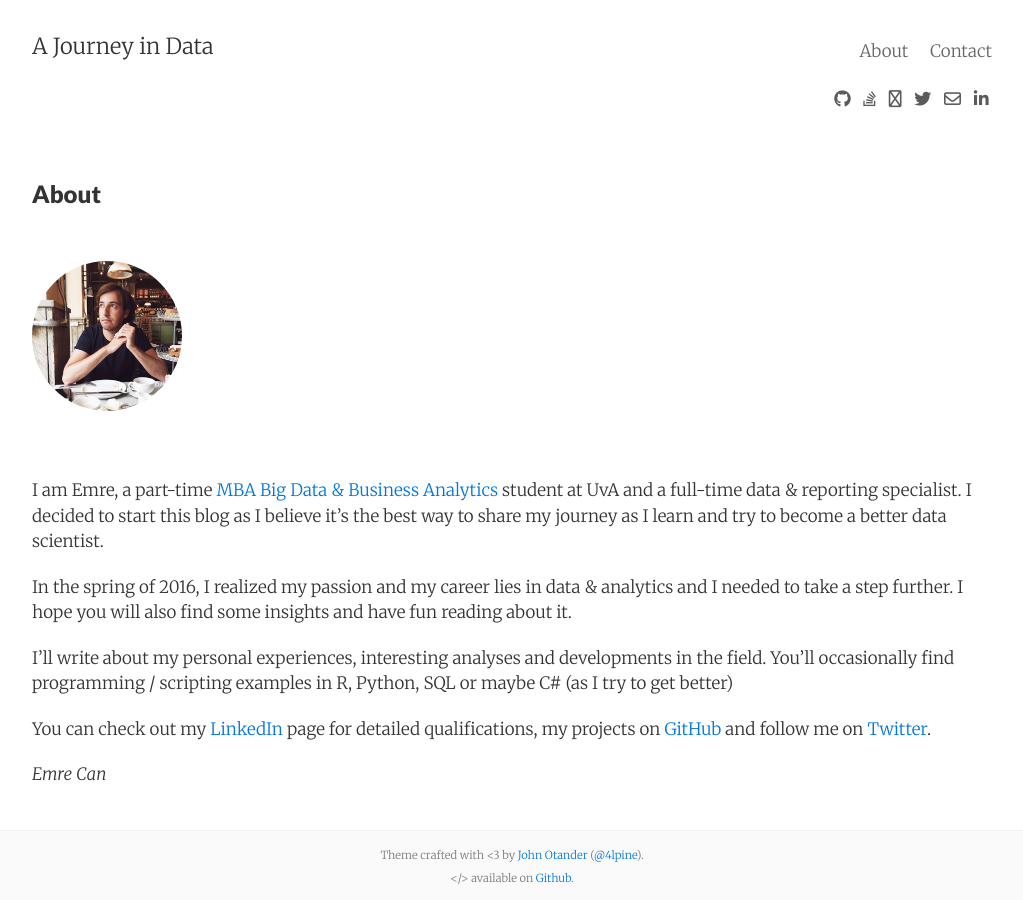
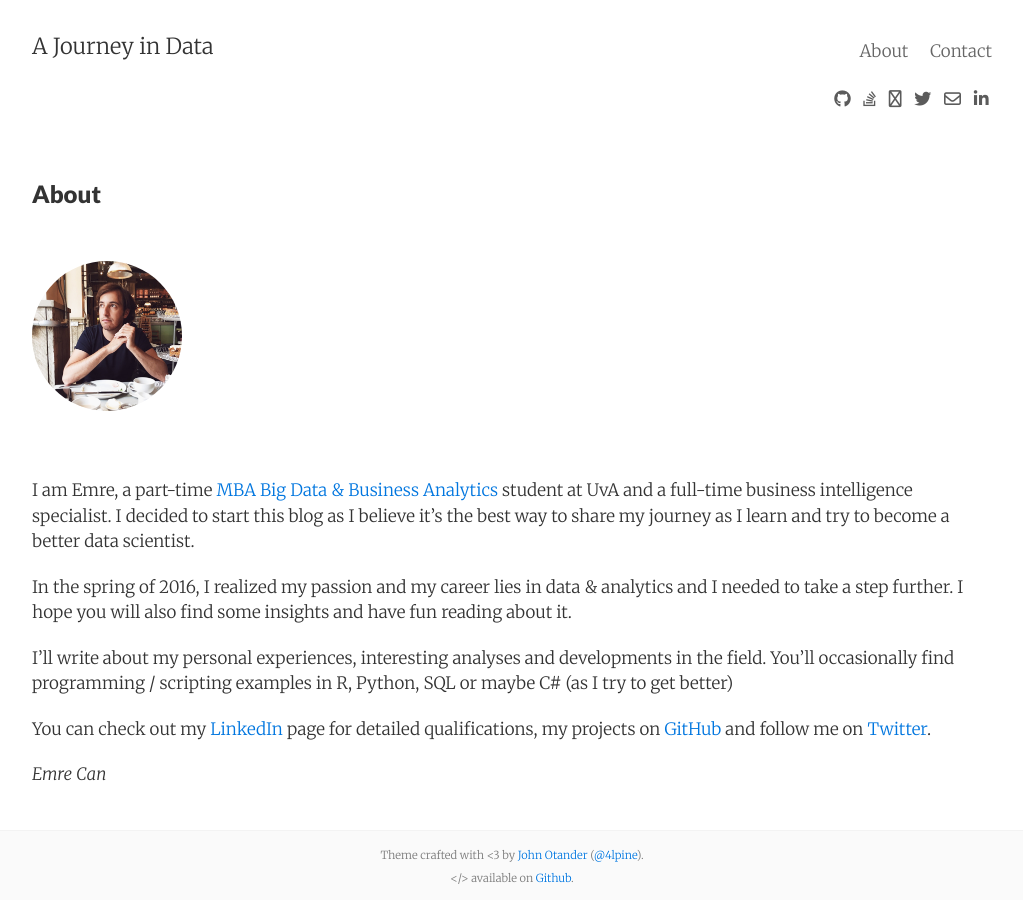
Before and after one commit to emredjan/emredjan.github.io, a Jekyll site: the page built from about.md, in a window 1280 px wide. Shown: the whole page, without its empty margins (128-1151 px from the left). Built offline with Jekyll 4.4.1, drawn with Linux system fonts in a browser that asks for light colours; nearby versions of some CDN libraries.

Commit message:
Small typos, work title

```diff
--- a/_includes/post_footer.html
+++ b/_includes/post_footer.html
@@ -1,7 +1,7 @@
 <div class="py2 post-footer">
   <img src="{{ site.baseurl }}/images/me.jpg" alt="John Otander" class="avatar" />
   <p class="footy">
-    Emre is a part-time MBA Big Data & Business Analytics student at UvA and a full-time data & reporting specialist.
+    Emre is a part-time MBA Big Data & Business Analytics student at UvA and a full-time business intelligence specialist.
     <br>
     He's on a journey to become a better data scientist.
   </p>
--- a/about.md
+++ b/about.md
@@ -7,7 +7,7 @@ tags: about
 
 <img src="{{ site.baseurl }}/images/me.jpg" class="avatar2">
 
-I am Emre, a part-time [MBA Big Data & Business Analytics](http://mbabigdata.nl) student at UvA and a full-time data & reporting specialist.
+I am Emre, a part-time [MBA Big Data & Business Analytics](http://mbabigdata.nl) student at UvA and a full-time business intelligence specialist.
 I decided to start this blog as I believe it's the best way to share my journey as I learn and try to become a better data scientist.
 
 In the spring of 2016, I realized my passion and my career lies in data & analytics and I needed to take a step further.
```
Also changed, not shown: _posts/2018-04-13-python-gleif-api.md (+1 -1 lines).
